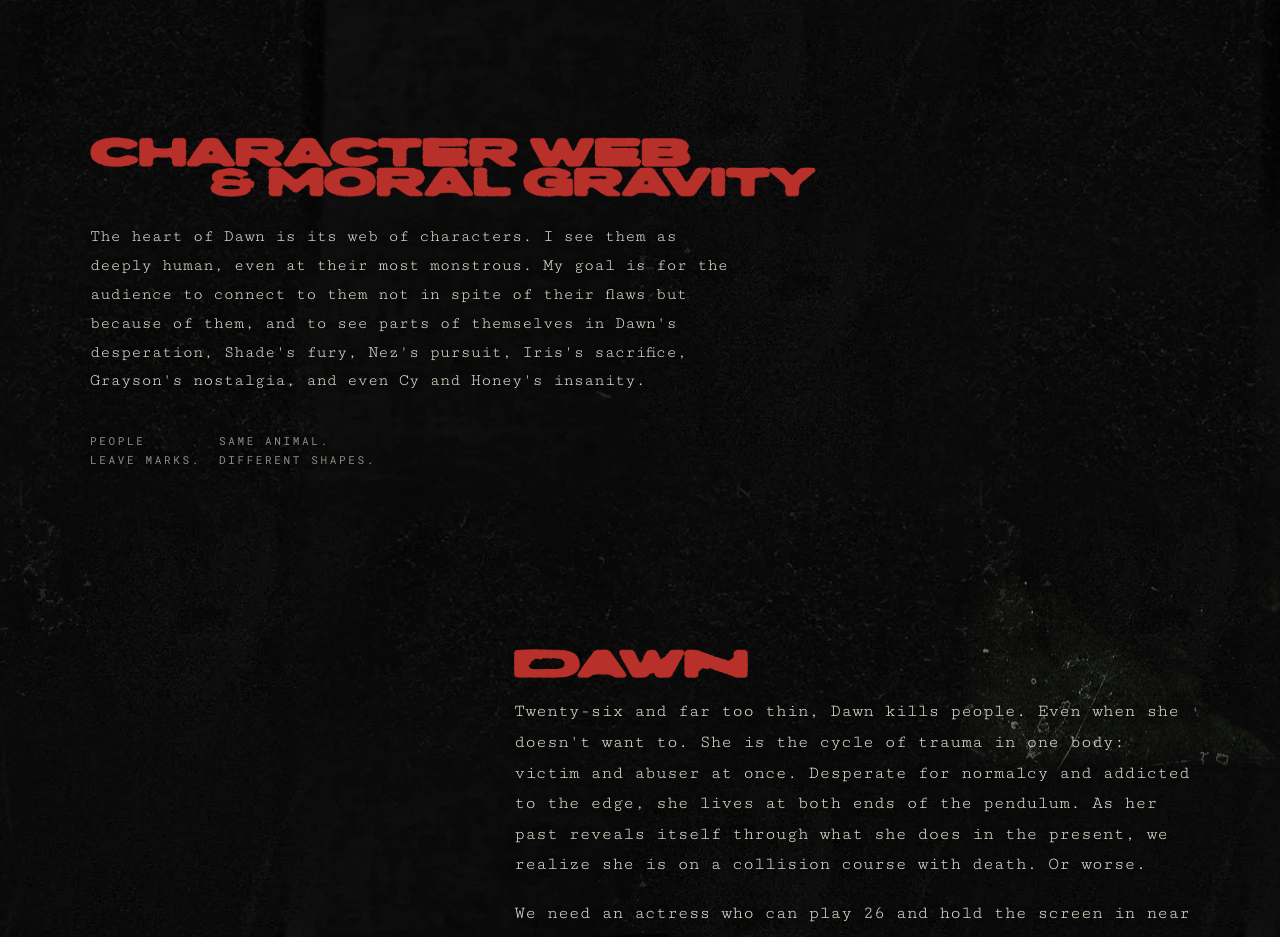
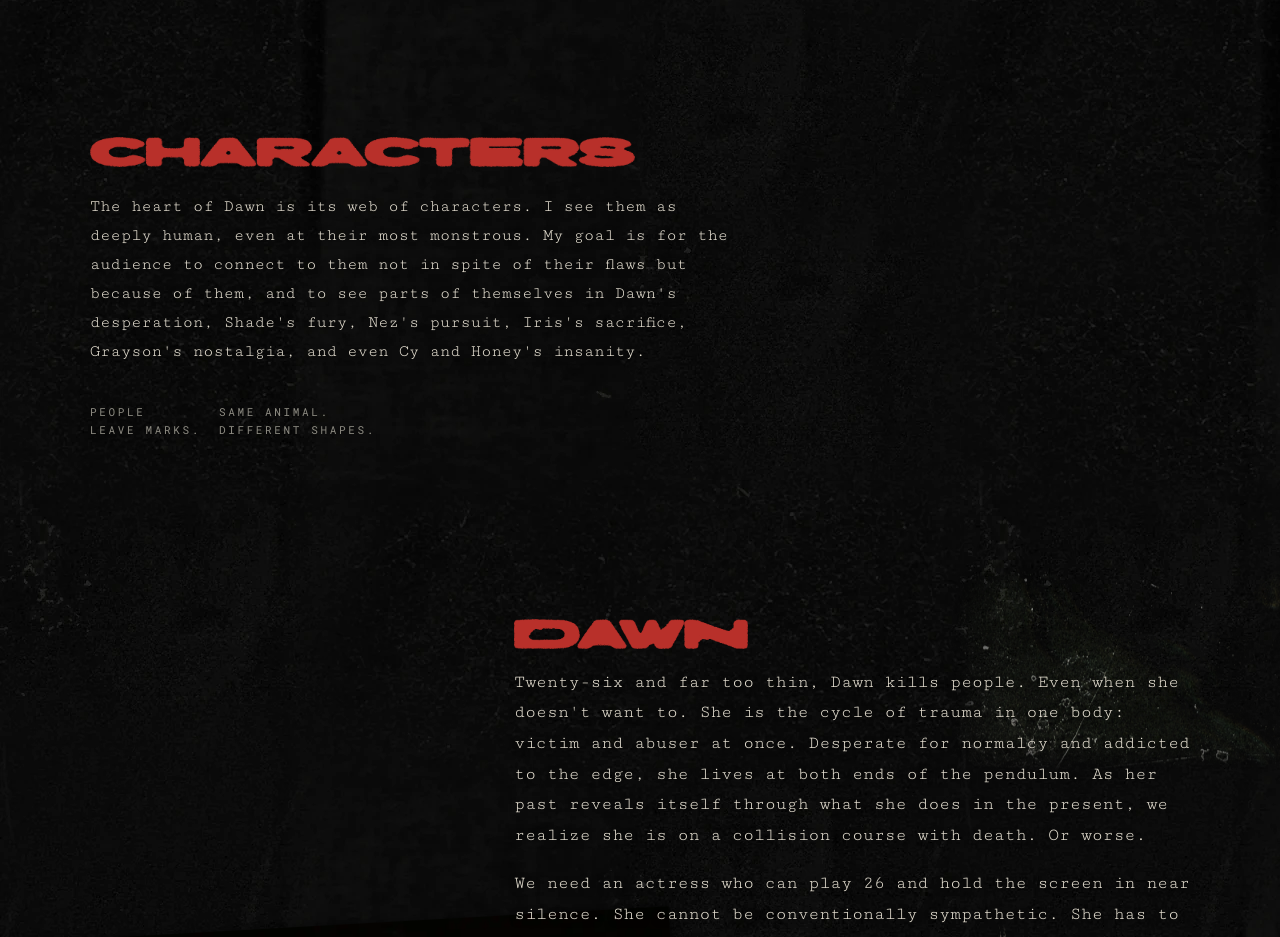
Before and after one commit to noahconopask-atlas/dawn-treatment, a plain HTML site: page index.html in a window 1280 px wide. Shown: the part 7600-8537 px from the top of the page. Drawn offline with Linux system fonts and the light colour scheme; a web font is replaced by a local one.

Commit message:
Retitle character section to CHARACTERS
Co-Authored-By: Claude Opus 5.5 <noreply@anthropic.com>
Claude-Session: https://claude.ai/code/session_01V1tD4eheL4aY6MxkN7Txhe

```diff
--- a/index.html
+++ b/index.html
@@ -323,7 +323,7 @@ footer{padding:40px 20px 70px;text-align:center}
 <section class="page" id="characters">
   <div class="decor" aria-hidden="true"><img class="d m" src="textures/charcoal-rub.webp" alt="" loading="lazy" decoding="async" width="677" height="376" style="right:-4%;top:10%;width:min(30vw,420px);opacity:.8"><img class="d" src="textures/torn-fiber-seam.webp" alt="" loading="lazy" decoding="async" width="1056" height="147" style="left:0;bottom:0;width:min(100%,1056px);transform:translateY(50%);opacity:.95"></div>
   <div class="inner">
-    <h2 class="th"><img class="ti" src="titles/character-web-and-moral-gravity-red.png" alt="Character Web and Moral Gravity" style="width:min(100%,726px)"></h2>
+    <h2 class="th"><img class="ti" src="titles/characters-red.png" alt="Characters" style="width:min(100%,545px)"></h2>
     <p class="mono">The heart of Dawn is its web of characters. I see them as deeply human, even at their most monstrous. My goal is for the audience to connect to them not in spite of their flaws but because of them, and to see parts of themselves in Dawn's desperation, Shade's fury, Nez's pursuit, Iris's sacrifice, Grayson's nostalgia, and even Cy and Honey's insanity.</p>
     <div style="display:flex;flex-wrap:wrap;gap:18px;margin-top:10px">
       <div class="tape label">People<br>leave marks.</div>
```
Also changed, not shown: titles/character-web-and-moral-gravity-red.png (deleted), titles/characters-red.png (added).
